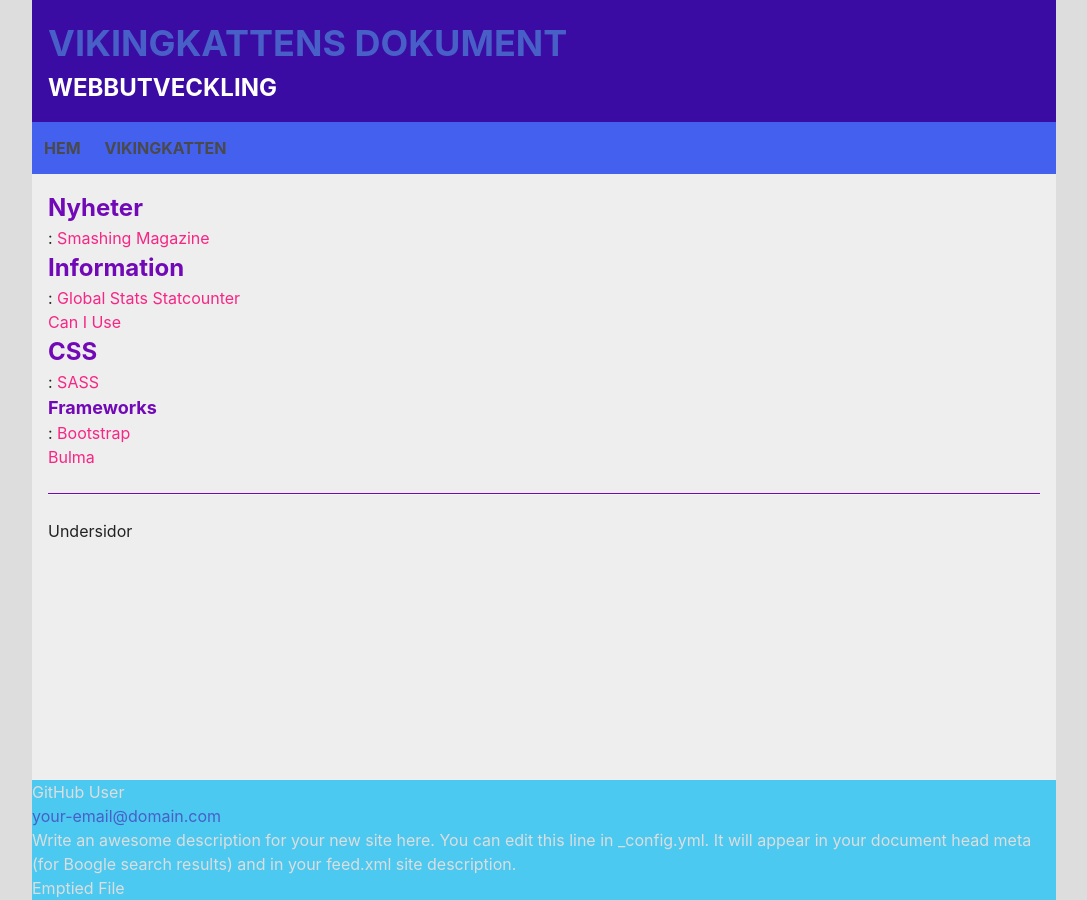
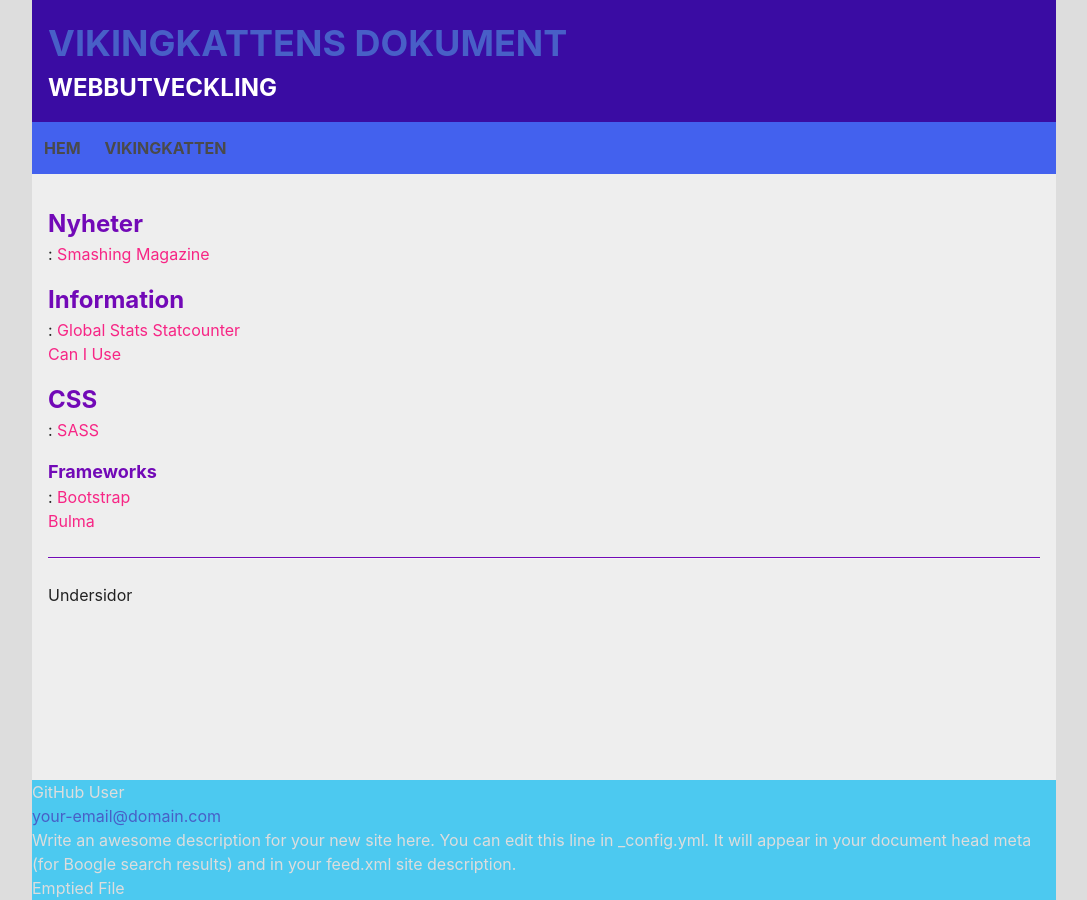
Before and after one commit to viking-cat/dokument, a Jekyll site: the page built from _pages/webbutveckling.md, in a window 1280 px wide. Shown: the whole page, without its empty margins (96-1183 px from the left). Built offline with Jekyll 4.4.1, drawn with Linux system fonts in a browser that asks for light colours.

Commit message:
Update content.scss

```diff
--- a/_sass/content.scss
+++ b/_sass/content.scss
@@ -18,36 +18,42 @@
   }
 
   h1 {
+    margin-top: 16px;
     font-weight: bold;
     color:$color-headlines;
     font-size: 24px;
   }
 
   h2 {
+    margin-top: 16px;
     font-weight: bold;
     color:$color-headlines;
     font-size: 18px;
   }
 
   h3 {
+    margin-top: 16px;
     font-weight: bold;
     color:$color-headlines;
     font-size: 16px;
   }
 
   h4 {
+    margin-top: 16px;
     font-weight: bold;
     color:$color-headlines;
     font-size: 14px;
   }
 
   h5 {
+    margin-top: 16px;
     font-weight: bold;
     color:$color-headlines;
     font-size: 12px;
   }
 
   h6 {
+    margin-top: 16px;
     font-weight: bold;
     color:$color-headlines;
     font-size: 11px;
```
